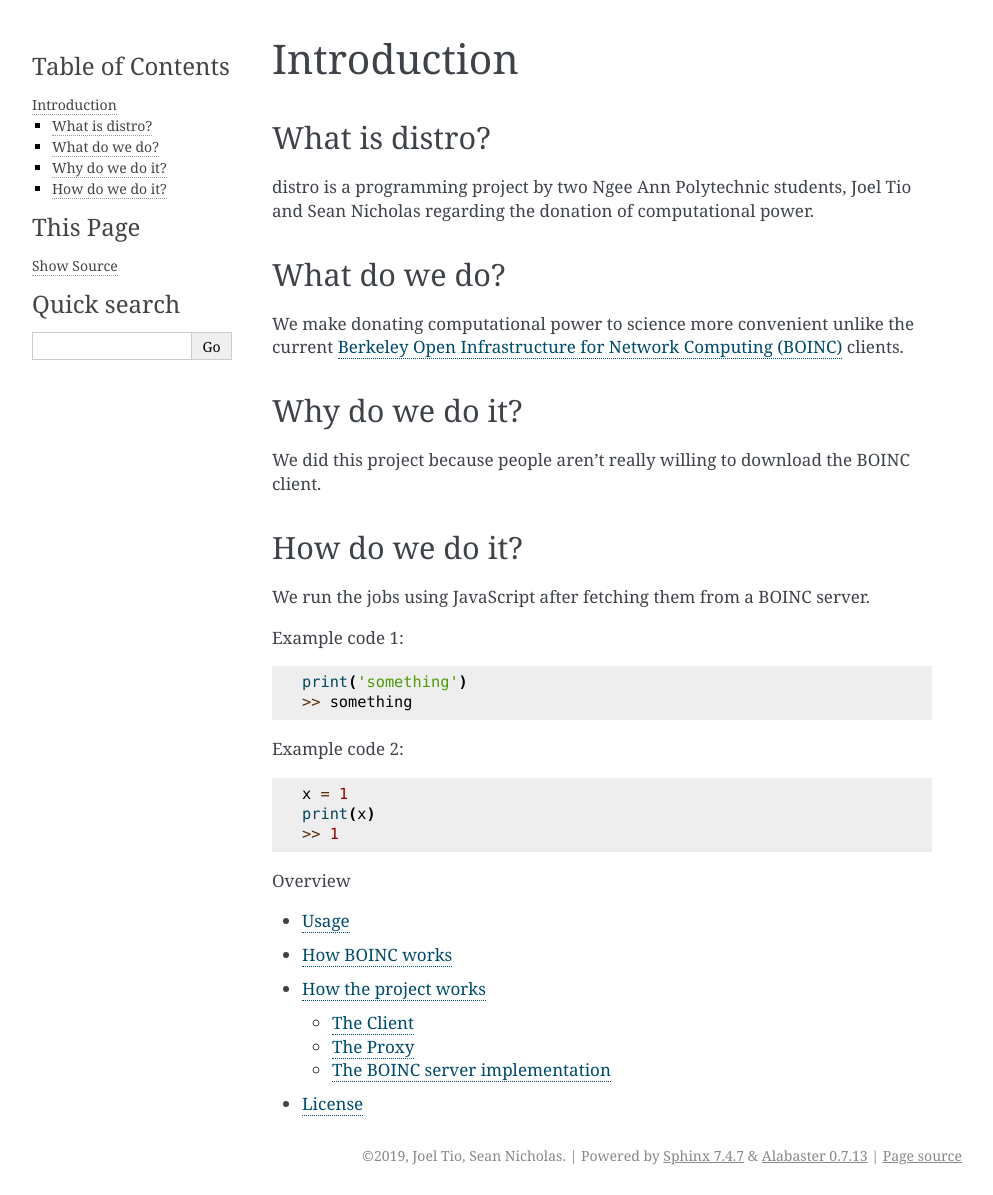
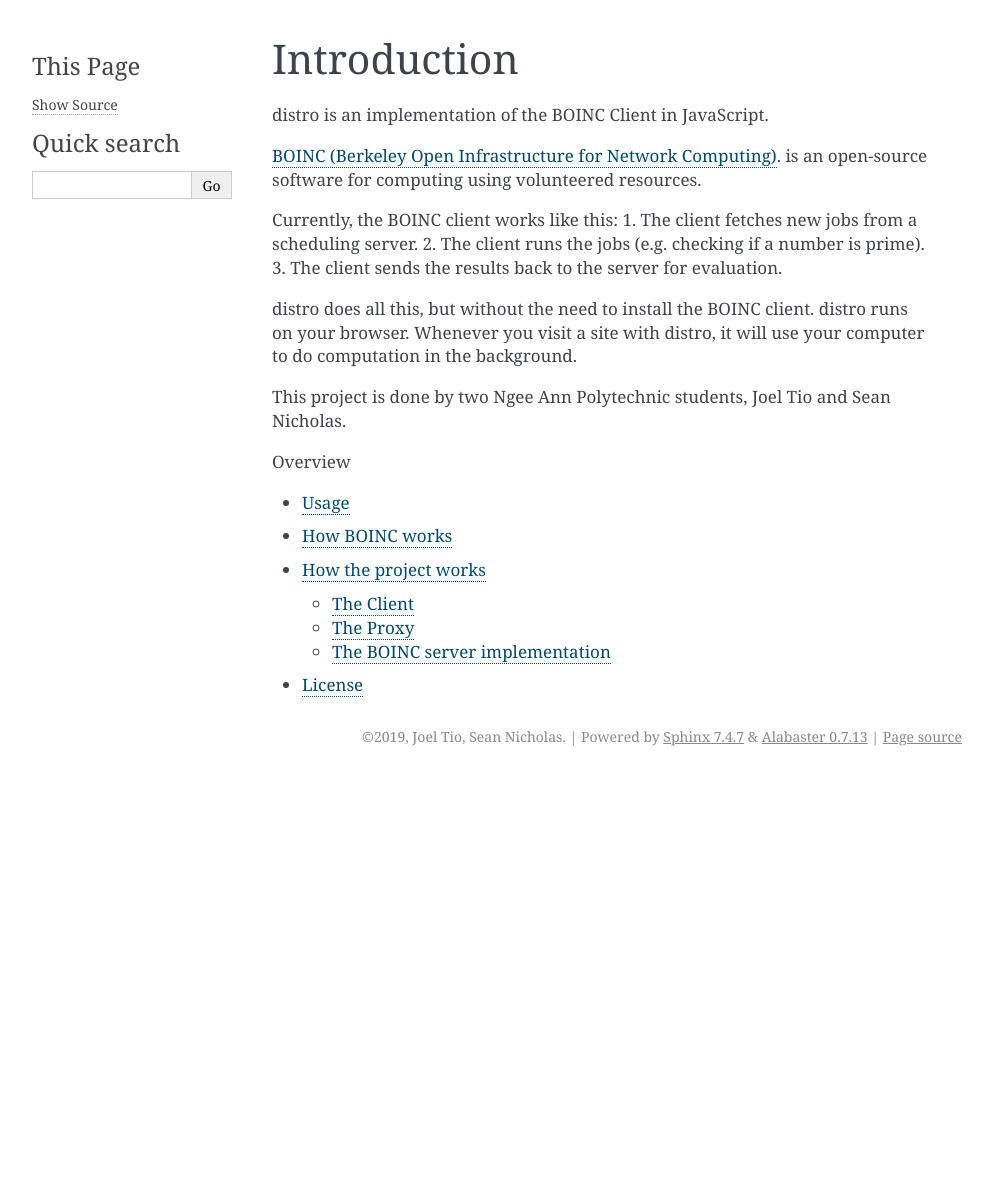
Before and after one commit to seannich/distro, a Sphinx documentation site: the page built from docs/source/index.rst, in a window 1280 px wide. Shown: the whole page, without its empty margins (148-1141 px from the left). Built offline with Sphinx 7.4.7, drawn with Linux system fonts in a browser that asks for light colours; after the commit the page ends 900 px from its top, so only the background shows below that.

Commit message:
Update index page in docs

```diff
--- a/docs/source/index.rst
+++ b/docs/source/index.rst
@@ -6,32 +6,21 @@
 Introduction
 ============
 
-What is distro?
----------------
-distro is a programming project by two Ngee Ann Polytechnic students, Joel Tio and Sean Nicholas regarding the donation of computational power.
+distro is an implementation of the BOINC Client in JavaScript.
 
-What do we do?
---------------
-We make donating computational power to science more convenient unlike the current `Berkeley Open Infrastructure for Network Computing (BOINC) <https://boinc.berkeley.edu/>`_ clients.
+`BOINC (Berkeley Open Infrastructure for Network Computing) <https://boinc.berkeley.edu/>`_. is an open-source
+software for computing using volunteered resources.
 
-Why do we do it?
-----------------
-We did this project because people aren't really willing to download the BOINC client.
+Currently, the BOINC client works like this:
+1. The client fetches new jobs from a scheduling server.
+2. The client runs the jobs (e.g. checking if a number is prime).
+3. The client sends the results back to the server for evaluation.
 
-How do we do it?
-----------------
-We run the jobs using JavaScript after fetching them from a BOINC server.
+distro does all this, but without the need to install the BOINC client. distro
+runs on your browser. Whenever you visit a site with distro, it will use your
+computer to do computation in the background.
 
-Example code 1: ::
-
-	print('something')
-	>> something
-
-Example code 2: ::
-
-	x = 1
-	print(x)
-	>> 1
+This project is done by two Ngee Ann Polytechnic students, Joel Tio and Sean Nicholas.
 
 .. toctree::
    :maxdepth: 2
```
